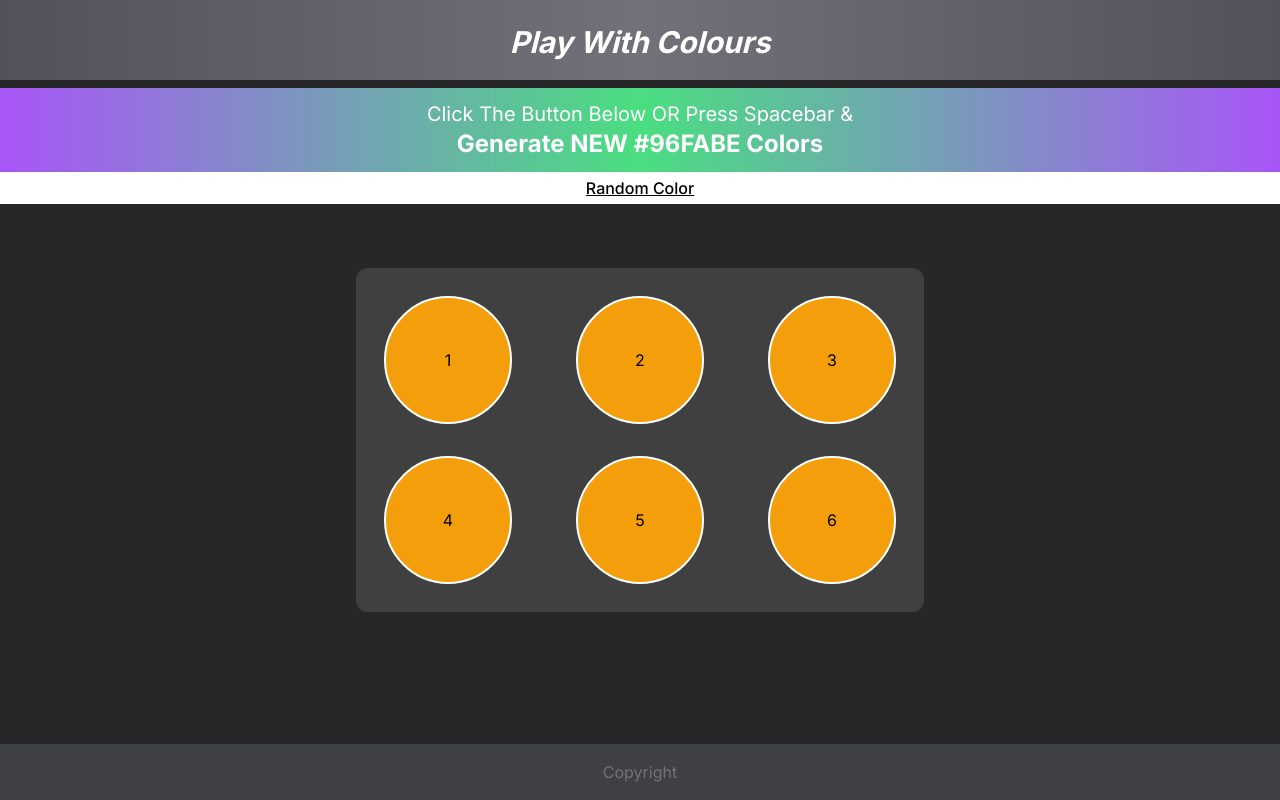
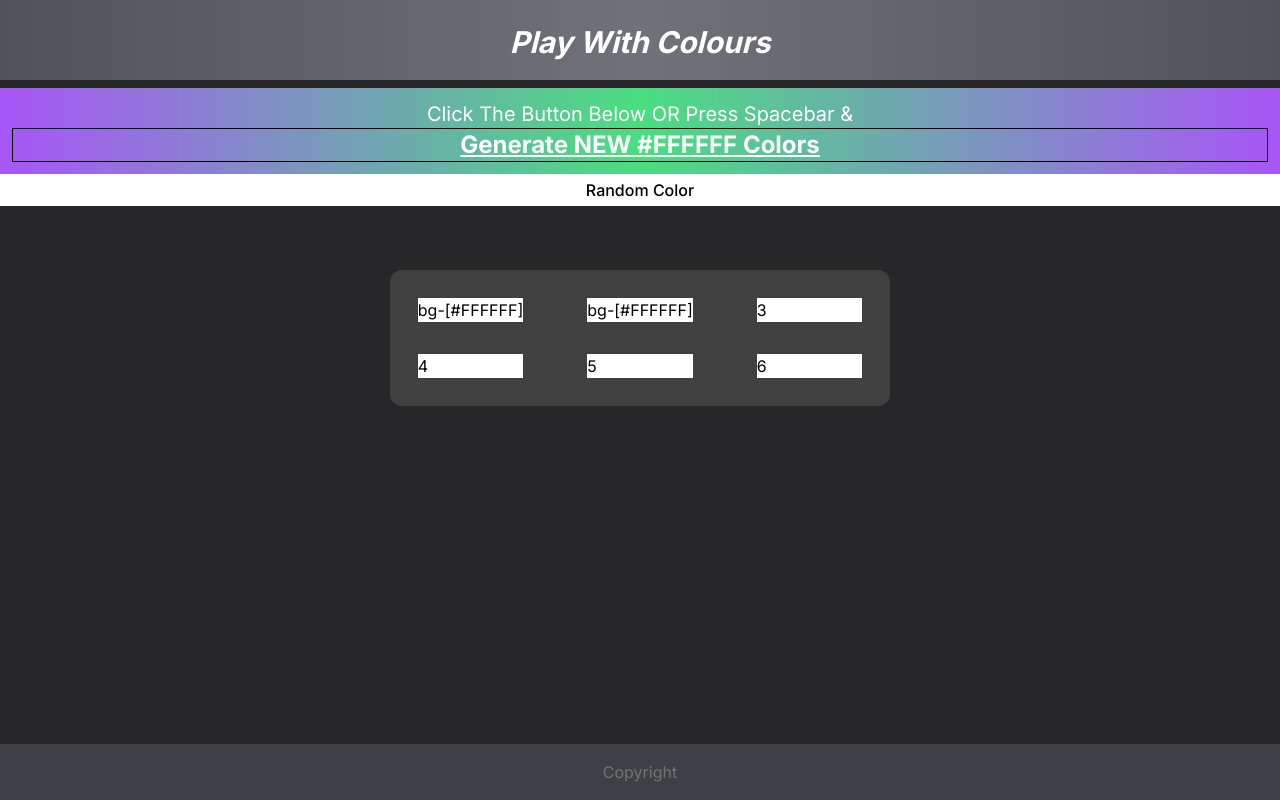
Before and after one commit to prantiranibanda/GuessColor, a Next.js app: page / in a window 1280 px wide. Built offline with nearby package versions, Linux system fonts and the light colour scheme.

Commit message:
Colors added in circles

```diff
--- a/src/app/page.js
+++ b/src/app/page.js
@@ -1,32 +1,68 @@
+"use client";
+import { useEffect, useState } from "react";
+
 export default function Home() {
+  const [generateColor, setGenerateColor] = useState("#FFFFFF");
+  const [c1, setC1] = useState("bg-[#FFFFFF]");
+  const [c2, setC2] = useState("bg-[#FFFFFF]");
+  const [c3, setC3] = useState("bg-[#FFFFFF]");
+  const [c4, setC4] = useState("bg-[#FFFFFF]");
+  const [c5, setC5] = useState("bg-[#FFFFFF]");
+  const [c6, setC6] = useState("bg-[#FFFFFF]");
+
+  useEffect(()=>{
+    console.log("c1:",c1)
+    console.log("c2:",c2)
+    console.log("c3:",c3)
+    console.log("c4:",c4)
+    console.log("c5:",c5)
+    console.log("c6:",c6,"-----------------------------------------------------")
+  },[c1,c2,c3,c4,c5,c6])
+
   let grad1 = "bg-gradient-to-r from-zinc-600 via-zinc-500 to-zinc-600";
   let grad2 = "bg-gradient-to-r from-purple-500 via-green-400 to-purple-500";
-  let circle = "bg-amber-500 text-center flex items-center justify-center rounded-full  border-2 border-white w-32 h-32";
+  let circle = "text-center flex items-center justify-center rounded-full  border-2 border-white w-32 h-32";
 
-  let randColor = "#";
-  let arr = ['0','1','2','3','4','5','6','7','8','9','A','B','C','D','E','F'];
-  for(let i=1; i<=6; i++){
-    let x = Math.floor(((Math.random() * 10)+6));
-    randColor = randColor.concat(arr[x]);
+  const hashCode = ()=>{
+    let arr = ['0','1','2','3','4','5','6','7','8','9','a','b','c','d','e','f'];
+    return "bg-[#".concat(arr[Math.floor((Math.random() * 16))], arr[Math.floor((Math.random() * 16))], arr[Math.floor((Math.random() * 16))], arr[Math.floor((Math.random() * 16))], arr[Math.floor((Math.random() * 16))], arr[Math.floor((Math.random() * 16))],"]")
   }
-  console.log(randColor);
+
+  const generate = ()=>{
+    let arr = ['0','1','2','3','4','5','6','7','8','9','A','B','C','D','E','F'];
+    let randColor = "#";
+    for(let i=0; i<6; i++){
+      let x = Math.floor((Math.random() * 16));
+      randColor = randColor.concat(arr[x]);
+    }
+    setGenerateColor(randColor);
+    //console.log(randColor);
+
+    setC1("bg-blue-400");
+    setC2("bg-green-400");
+    setC3("bg-red-400");
+    setC4("bg-yellow-400");
+    setC5("bg-[#ffaacc]");
+    setC6("bg-blue-400");
+  }
+  let newcode = "bg-[#effecc]"
 
   return (
     <>
       <div className={`${grad1} h-20 p-6 text-center font-bold text-3xl italic text-white`}>Play With Colours</div>
       <div className={`text-white ${grad2} text-center p-3 mt-2 text-xl`}>
         <div className="">Click The Button Below OR Press Spacebar &</div>
-        <div className="font-bold text-2xl">Generate NEW {randColor} Colors</div>
+        <div className="font-bold text-2xl underline border border-black">Generate NEW {generateColor} Colors</div>
       </div>
-      <div className="bg-white p-1 font-medium underline text-center">Random Color</div>
+      <div className="bg-white p-1 font-medium text-center hover:underline cursor-pointer" onClick ={generate}>Random Color</div>
       <div className="flex justify-center p-16">
         <div className="grid grid-cols-3 gap-x-16 gap-y-8 bg-neutral-700 rounded-xl p-7">
-          <div className={`${circle}`}>1</div>
-          <div className={`${circle}`}>2</div>
-          <div className={`${circle}`}>3</div>
-          <div className={`${circle}`}>4</div>
-          <div className={`${circle}`}>5</div>
-          <div className={`${circle}`}>6</div>
+          <div className={c1}>{c1}</div>
+          <div className={c2}>{c2}</div>
+          <div className={c3}>3</div>
+          <div className={c4}>4</div>
+          <div className={c5}>5</div>
+          <div className={c6}>6</div>
         </div>
       </div>
       <div className="fixed bottom-0 bg-zinc-700 p-4 w-full text-center text-neutral-500">Copyright</div>
```
